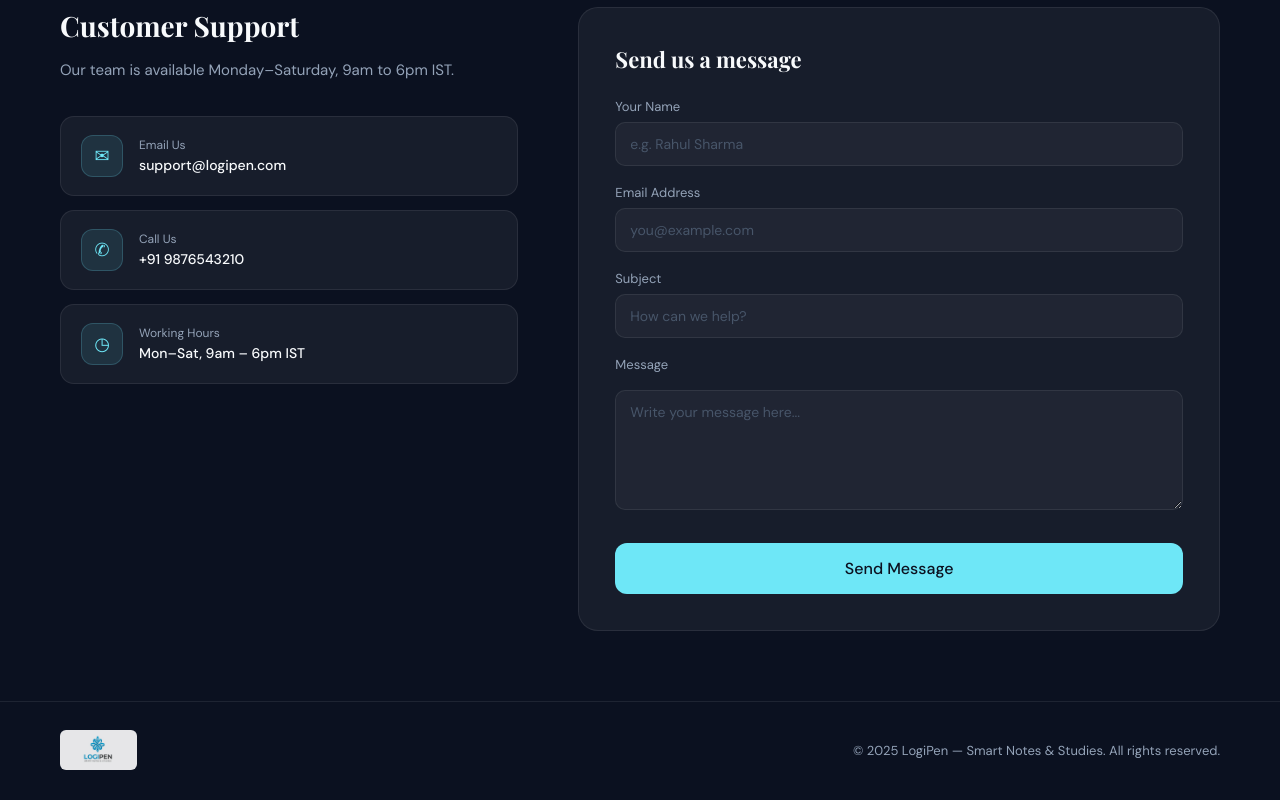
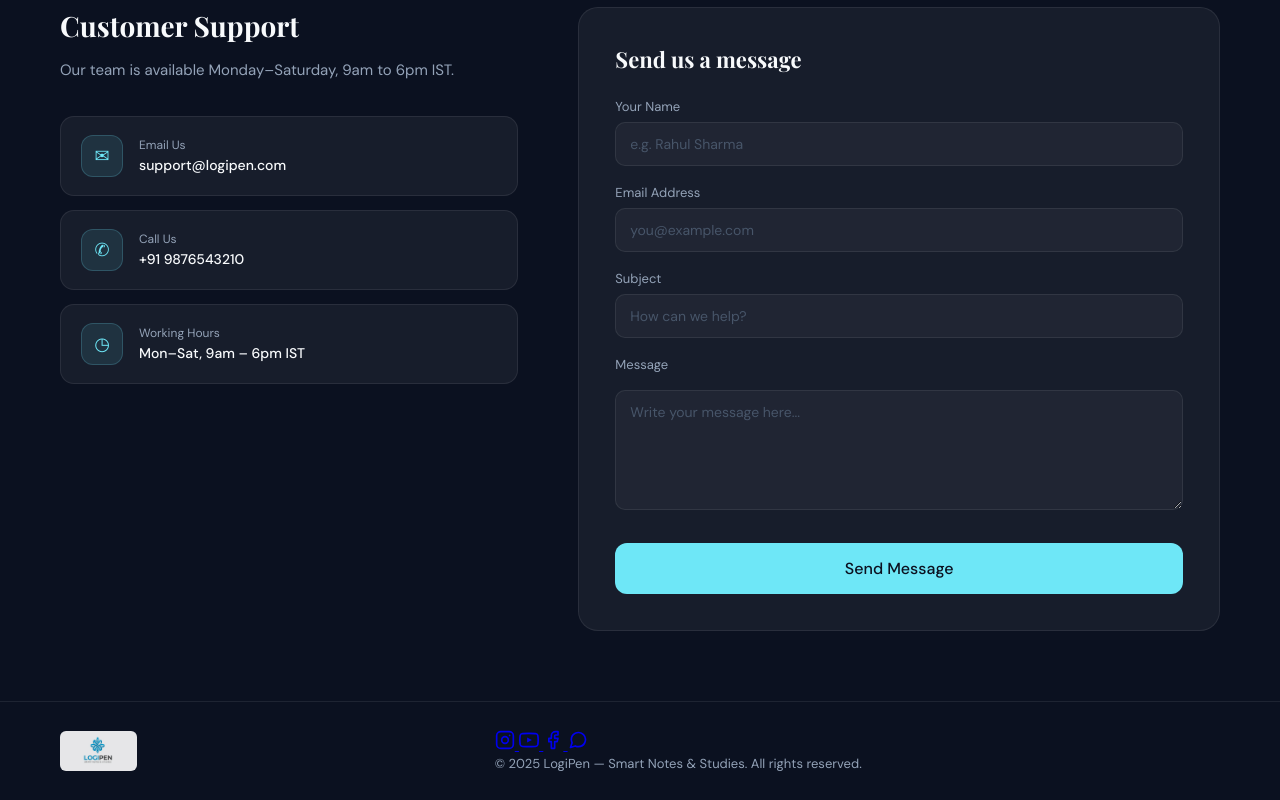
Before and after one commit to AtharvY11/smartpen, a plain HTML site: page contact.html in a window 1280 px wide. Shown: the part 405-1205 px from the top of the page. Drawn offline with nearby package versions, Linux system fonts and the light colour scheme.

Commit message:
Enhance contact page with social media links
Added social media links and updated footer layout.

```diff
--- a/contact.html
+++ b/contact.html
@@ -88,7 +88,35 @@
   <div class="footer-left">
     <img src="logo.png" alt="LogiPen" class="footer-logo">
   </div>
-  <div class="footer-copy">© 2025 LogiPen — Smart Notes & Studies. All rights reserved.</div>
+  <div class="footer-center">
+    <div class="footer-social">
+      <a href="https://www.instagram.com/smartpenindia?igsh=dmRneW0yYWkzNXRh" target="_blank" class="social-icon" title="Instagram">
+        <svg xmlns="http://www.w3.org/2000/svg" width="20" height="20" viewBox="0 0 24 24" fill="none" stroke="currentColor" stroke-width="2" stroke-linecap="round" stroke-linejoin="round">
+          <rect x="2" y="2" width="20" height="20" rx="5" ry="5"/>
+          <circle cx="12" cy="12" r="4"/>
+          <circle cx="17.5" cy="6.5" r="1" fill="currentColor" stroke="none"/>
+        </svg>
+      </a>
+      <a href="https://youtube.com/shorts/LXm--ZUOd-g" target="_blank" class="social-icon" title="YouTube">
+        <svg xmlns="http://www.w3.org/2000/svg" width="20" height="20" viewBox="0 0 24 24" fill="none" stroke="currentColor" stroke-width="2" stroke-linecap="round" stroke-linejoin="round">
+          <path d="M22.54 6.42a2.78 2.78 0 0 0-1.95-1.96C18.88 4 12 4 12 4s-6.88 0-8.59.46A2.78 2.78 0 0 0 1.46 6.42 29 29 0 0 0 1 12a29 29 0 0 0 .46 5.58 2.78 2.78 0 0 0 1.95 1.96C5.12 20 12 20 12 20s6.88 0 8.59-.46a2.78 2.78 0 0 0 1.95-1.96A29 29 0 0 0 23 12a29 29 0 0 0-.46-5.58z"/>
+          <polygon points="9.75 15.02 15.5 12 9.75 8.98 9.75 15.02" fill="currentColor" stroke="none"/>
+        </svg>
+      </a>
+      <a href="https://facebook.com/yourpage" target="_blank" class="social-icon" title="Facebook">
+        <svg xmlns="http://www.w3.org/2000/svg" width="20" height="20" viewBox="0 0 24 24" fill="none" stroke="currentColor" stroke-width="2" stroke-linecap="round" stroke-linejoin="round">
+          <path d="M18 2h-3a5 5 0 0 0-5 5v3H7v4h3v8h4v-8h3l1-4h-4V7a1 1 0 0 1 1-1h3z"/>
+        </svg>
+      </a>
+      <a href="https://wa.me/919876543210" target="_blank" class="social-icon" title="WhatsApp">
+        <svg xmlns="http://www.w3.org/2000/svg" width="20" height="20" viewBox="0 0 24 24" fill="none" stroke="currentColor" stroke-width="2" stroke-linecap="round" stroke-linejoin="round">
+          <path d="M21 11.5a8.38 8.38 0 0 1-.9 3.8 8.5 8.5 0 0 1-7.6 4.7 8.38 8.38 0 0 1-3.8-.9L3 21l1.9-5.7a8.38 8.38 0 0 1-.9-3.8 8.5 8.5 0 0 1 4.7-7.6 8.38 8.38 0 0 1 3.8-.9h.5a8.48 8.48 0 0 1 8 8v.5z"/>
+        </svg>
+      </a>
+    </div>
+    <div class="footer-copy">© 2025 LogiPen — Smart Notes & Studies. All rights reserved.</div>
+  </div>
+  <div class="footer-right"></div>
 </footer>
 
 <script src="script.js"></script>
```
